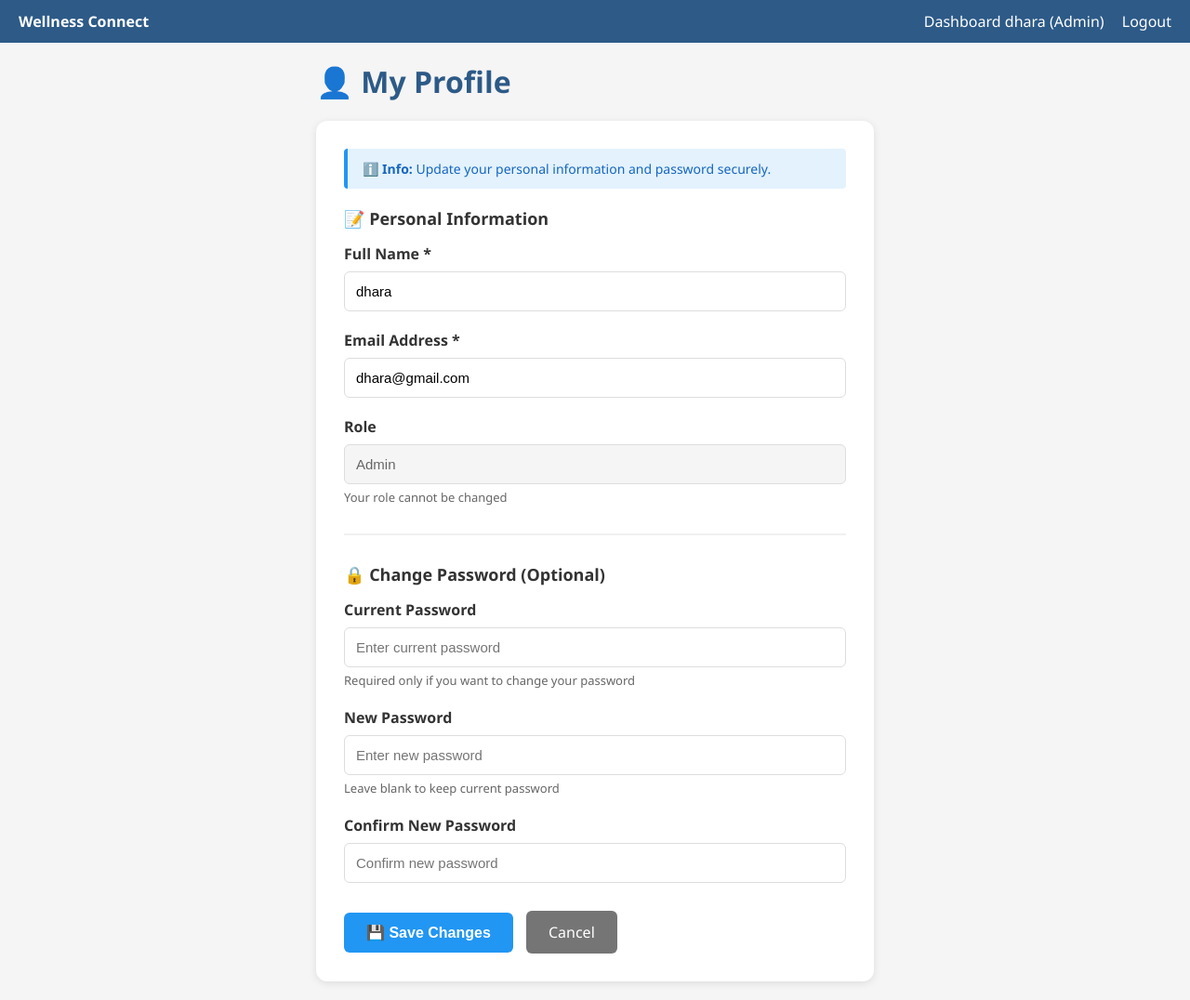
After one commit to Palak03-i/Wellify, a Django app: page /profile/ in a window 1280 px wide. The commit adds this page. Shown: the whole page at 93% size. Run offline with Django 4.2, Linux system fonts and the light colour scheme; a user stored in the database is signed in.

Commit message:
Add user profile management and role selection to login
- Implemented a user profile page for updating personal information and password.
- Added a role selection dropdown in the login form.
- Updated login view to authenticate based on selected role.
- Modified URL patterns to include profile view and adjusted redirects.
- Created migration to add 'date_joined' field to User model.

```diff
--- a/accounts/models.py
+++ b/accounts/models.py
@@ -43,6 +43,7 @@ class User(AbstractBaseUser, PermissionsMixin):
     name = models.CharField(max_length=255)
     role = models.CharField(max_length=20, choices=ROLES)
     anonymous_flag = models.BooleanField(default=False)
+    date_joined = models.DateTimeField(auto_now_add=True)
 
     # Risk engine fields (do not remove; used by risk_engine.py)
     risk_score = models.IntegerField(default=0)
--- /dev/null
+++ b/accounts/templates/accounts/profile.html
@@ -0,0 +1,191 @@
+{% extends 'base.html' %}
+{% block title %}My Profile – Wellness Connect{% endblock %}
+{% block content %}
+<style>
+    .profile-container {
+        max-width: 600px;
+        margin: 0 auto;
+    }
+    .profile-card {
+        background: white;
+        padding: 30px;
+        border-radius: 12px;
+        box-shadow: 0 2px 8px rgba(0,0,0,0.1);
+    }
+    .form-group {
+        margin-bottom: 20px;
+    }
+    .form-group label {
+        display: block;
+        margin-bottom: 8px;
+        font-weight: 600;
+        color: #333;
+    }
+    .form-group input {
+        width: 100%;
+        padding: 12px;
+        border: 1px solid #ddd;
+        border-radius: 6px;
+        font-size: 15px;
+        transition: border-color 0.2s;
+    }
+    .form-group input:focus {
+        outline: none;
+        border-color: #2196F3;
+    }
+    .form-group input[readonly] {
+        background-color: #f5f5f5;
+        color: #666;
+    }
+    .form-group small {
+        display: block;
+        margin-top: 5px;
+        color: #666;
+        font-size: 13px;
+    }
+    .section-divider {
+        margin: 30px 0;
+        border: none;
+        border-top: 2px solid #f0f0f0;
+    }
+    .section-title {
+        font-size: 18px;
+        font-weight: 600;
+        color: #333;
+        margin-bottom: 15px;
+    }
+    .btn-primary {
+        background-color: #2196F3;
+        color: white;
+        padding: 12px 24px;
+        border: none;
+        border-radius: 6px;
+        font-size: 16px;
+        font-weight: 600;
+        cursor: pointer;
+        transition: background-color 0.2s;
+    }
+    .btn-primary:hover {
+        background-color: #1976D2;
+    }
+    .btn-secondary {
+        background-color: #757575;
+        color: white;
+        padding: 12px 24px;
+        border-radius: 6px;
+        font-size: 16px;
+        text-decoration: none;
+        display: inline-block;
+        margin-left: 10px;
+    }
+    .btn-secondary:hover {
+        background-color: #616161;
+    }
+    .info-box {
+        background-color: #e3f2fd;
+        border-left: 4px solid #2196F3;
+        padding: 12px 16px;
+        margin-bottom: 20px;
+        border-radius: 4px;
+    }
+    .info-box p {
+        margin: 0;
+        color: #1565c0;
+        font-size: 14px;
+    }
+</style>
+
+<div class="profile-container">
+    <h1>👤 My Profile</h1>
+
+    {% if messages %}
+        {% for message in messages %}
+            <div style="padding: 12px 16px; margin-bottom: 20px; border-radius: 6px; font-size: 14px;
+                {% if message.tags == 'success' %}background-color: #d4edda; border: 1px solid #c3e6cb; color: #155724;
+                {% elif message.tags == 'error' %}background-color: #f8d7da; border: 1px solid #f5c6cb; color: #721c24;
+                {% else %}background-color: #fff3cd; border: 1px solid #ffeaa7; color: #856404;{% endif %}">
+                {{ message }}
+            </div>
+        {% endfor %}
+    {% endif %}
+
+    <div class="profile-card">
+        <form method="POST">
+            {% csrf_token %}
+
+            <div class="info-box">
+                <p><strong>ℹ️ Info:</strong> Update your personal information and password securely.</p>
+            </div>
+
+            <div class="section-title">📝 Personal Information</div>
+
+            <div class="form-group">
+                <label for="name">Full Name *</label>
+                <input type="text"
+                       id="name"
+                       name="name"
+                       value="{{ user.name }}"
+                       required>
+            </div>
+
+            <div class="form-group">
+                <label for="email">Email Address *</label>
+                <input type="email"
+                       id="email"
+                       name="email"
+                       value="{{ user.email }}"
+                       required>
+            </div>
+
+            <div class="form-group">
+                <label>Role</label>
+                <input type="text"
+                       value="{{ user.role }}"
+                       readonly>
+                <small>Your role cannot be changed</small>
+            </div>
+
+            <hr class="section-divider">
+
+            <div class="section-title">🔒 Change Password (Optional)</div>
+
+            <div class="form-group">
+                <label for="current_password">Current Password</label>
+                <input type="password"
+                       id="current_password"
+                       name="current_password"
+                       placeholder="Enter current password">
+                <small>Required only if you want to change your password</small>
+            </div>
+
+            <div class="form-group">
+                <label for="new_password">New Password</label>
+                <input type="password"
+                       id="new_password"
+                       name="new_password"
+                       placeholder="Enter new password">
+                <small>Leave blank to keep current password</small>
+            </div>
+
+            <div class="form-group">
+                <label for="confirm_password">Confirm New Password</label>
+                <input type="password"
+                       id="confirm_password"
+                       name="confirm_password"
+                       placeholder="Confirm new password">
+            </div>
+
+            <div style="margin-top: 30px;">
+                <button type="submit" class="btn-primary">
+                    💾 Save Changes
+                </button>
+                <a href="{% if user.role == 'Student' %}{% url 'student:student_dashboard' %}{% elif user.role == 'Counsellor' %}{% url 'counsellor:counsellor_dashboard' %}{% elif user.role == 'Admin' %}{% url 'admin_panel:admin_dashboard' %}{% endif %}"
+                   class="btn-secondary">
+                    Cancel
+                </a>
+            </div>
+        </form>
+    </div>
+</div>
+
+{% endblock %}
--- a/accounts/urls.py
+++ b/accounts/urls.py
@@ -4,11 +4,10 @@ from . import views
 app_name = "accounts"
 
 urlpatterns = [
+    path("", views.login_view, name="login"),
     path("login/", views.login_view, name="login"),
     path("register/", views.register_view, name="register"),
     path("logout/", views.logout_view, name="logout"),
     path("redirect/", views.role_redirect_view, name="role_redirect"),
-    path("student/", views.student_dashboard, name="student_dashboard"),
-    path("counsellor/", views.counsellor_dashboard, name="counsellor_dashboard"),
-    path("admin-dashboard/", views.admin_dashboard, name="admin_dashboard"),
+    path("profile/", views.profile_view, name="profile"),
 ]
--- a/accounts/views.py
+++ b/accounts/views.py
@@ -6,34 +6,39 @@ from .forms import RegisterForm
 
 
 def login_view(request):
-    """Login view with role-based redirect."""
+    """Login view with role-based authentication and redirect."""
     if request.user.is_authenticated:
         return redirect('accounts:role_redirect')
 
     if request.method == "POST":
-        email = request.POST.get("email")
+        email = request.POST.get("username")  # Form field name is 'username'
         password = request.POST.get("password")
+        selected_role = request.POST.get("role")
 
-        if email and password:
+        if email and password and selected_role:
             user = authenticate(request, username=email, password=password)
 
             if user is not None:
-                login(request, user)
-                messages.success(request, f'Welcome back, {user.name}!')
+                # Check if user's role matches selected role
+                if user.role == selected_role:
+                    login(request, user)
+                    messages.success(request, f'Welcome back, {user.name}!')
 
-                # Role-based redirect
-                if user.role == "Student":
-                    return redirect("accounts:student_dashboard")
-                elif user.role == "Counsellor":
-                    return redirect("accounts:counsellor_dashboard")
-                elif user.role == "Admin":
-                    return redirect("accounts:admin_dashboard")
+                    # Role-based redirect
+                    if user.role == "Student":
+                        return redirect("student:student_dashboard")
+                    elif user.role == "Counsellor":
+                        return redirect("counsellor:counsellor_dashboard")
+                    elif user.role == "Admin":
+                        return redirect("admin_panel:admin_dashboard")
+                else:
+                    messages.error(request, f'Selected role is incorrect. Your account is registered as {user.role}.')
             else:
                 messages.error(request, 'Invalid email or password.')
         else:
-            messages.error(request, 'Please provide both email and password.')
+            messages.error(request, 'Please fill in all fields.')
 
-    return render(request, "login.html")
+    return render(request, "accounts/login.html")
 
 
 def register_view(request):
@@ -50,11 +55,11 @@ def register_view(request):
 
             # Role-based redirect
             if user.role == "Student":
-                return redirect("accounts:student_dashboard")
+                return redirect("student:student_dashboard")
             elif user.role == "Counsellor":
-                return redirect("accounts:counsellor_dashboard")
+                return redirect("counsellor:counsellor_dashboard")
             elif user.role == "Admin":
-                return redirect("accounts:admin_dashboard")
+                return redirect("admin_panel:admin_dashboard")
         else:
             messages.error(request, 'Please fix the errors below.')
     else:
@@ -76,38 +81,81 @@ def role_redirect_view(request):
     """Redirect user to their role-specific dashboard."""
     user = request.user
     if user.role == "Student":
-        return redirect("accounts:student_dashboard")
+        return redirect("student:student_dashboard")
     elif user.role == "Counsellor":
-        return redirect("accounts:counsellor_dashboard")
+        return redirect("counsellor:counsellor_dashboard")
     elif user.role == "Admin":
-        return redirect("accounts:admin_dashboard")
+        return redirect("admin_panel:admin_dashboard")
     else:
         messages.warning(request, 'Invalid role. Please contact administrator.')
         return redirect('accounts:login')
 
 
 @login_required
-def student_dashboard(request):
-    """Student dashboard view."""
-    if request.user.role != "Student":
-        messages.warning(request, 'Access denied. Student access only.')
-        return redirect('accounts:login')
-    return render(request, "student_dashboard.html", {'user': request.user})
+def profile_view(request):
+    """User profile page - users can update their own information."""
+    user = request.user
 
+    if request.method == 'POST':
+        name = request.POST.get('name', '').strip()
+        email = request.POST.get('email', '').strip()
+        current_password = request.POST.get('current_password', '').strip()
+        new_password = request.POST.get('new_password', '').strip()
+        confirm_password = request.POST.get('confirm_password', '').strip()
 
-@login_required
-def counsellor_dashboard(request):
-    """Counsellor dashboard view."""
-    if request.user.role != "Counsellor":
-        messages.warning(request, 'Access denied. Counsellor access only.')
-        return redirect('accounts:login')
-    return render(request, "counsellor_dashboard.html", {'user': request.user})
+        # Validate name
+        if not name:
+            messages.error(request, 'Name cannot be empty.')
+            return render(request, 'accounts/profile.html', {'user': user})
 
+        # Validate email
+        if not email:
+            messages.error(request, 'Email cannot be empty.')
+            return render(request, 'accounts/profile.html', {'user': user})
 
-@login_required
-def admin_dashboard(request):
-    """Admin dashboard view."""
-    if request.user.role != "Admin":
-        messages.warning(request, 'Access denied. Admin access only.')
-        return redirect('accounts:login')
-    return render(request, "admin_dashboard.html", {'user': request.user})
+        # Check if email is already taken by another user
+        from .models import User
+        if User.objects.filter(email=email).exclude(id=user.id).exists():
+            messages.error(request, 'Email is already taken by another user.')
+            return render(request, 'accounts/profile.html', {'user': user})
+
+        # Update name and email
+        user.name = name
+        user.email = email
+
+        # Password change logic
+        if new_password:
+            # Verify current password
+            if not current_password:
+                messages.error(request, 'Please enter your current password to change it.')
+                return render(request, 'accounts/profile.html', {'user': user})
+
+            if not user.check_password(current_password):
+                messages.error(request, 'Current password is incorrect.')
+                return render(request, 'accounts/profile.html', {'user': user})
+
+            # Validate new password
+            if new_password != confirm_password:
+                messages.error(request, 'New passwords do not match.')
+                return render(request, 'accounts/profile.html', {'user': user})
+
+            if len(new_password) < 6:
+                messages.error(request, 'Password must be at least 6 characters long.')
+                return render(request, 'accounts/profile.html', {'user': user})
+
+            # Change password
+            user.set_password(new_password)
+            user.save()
+
+            # Re-login user after password change
+            from django.contrib.auth import update_session_auth_hash
+            update_session_auth_hash(request, user)
+
+            messages.success(request, 'Profile and password updated successfully!')
+        else:
+            user.save()
+            messages.success(request, 'Profile updated successfully!')
+
+        return redirect('accounts:profile')
+
+    return render(request, 'accounts/profile.html', {'user': user})
```
Also changed, not shown: accounts/templates/accounts/login.html (+9 -0 lines), accounts/migrations/0003_add_date_joined.py (added).
